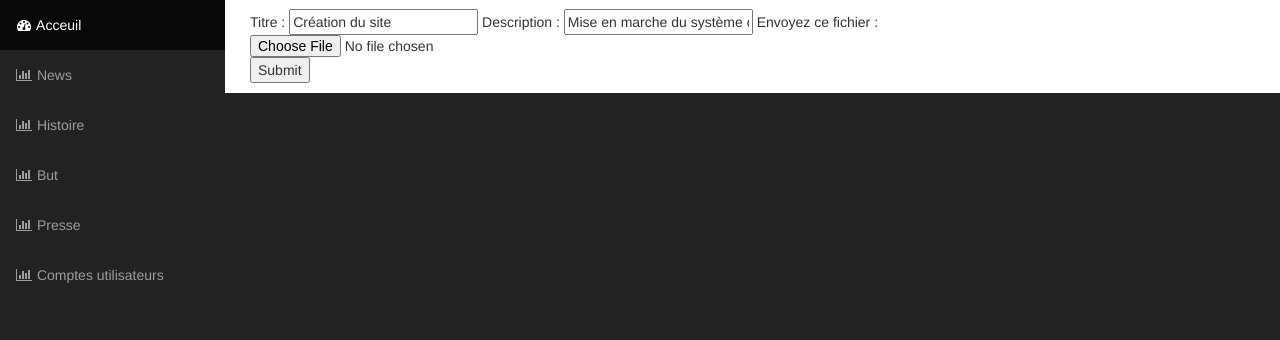
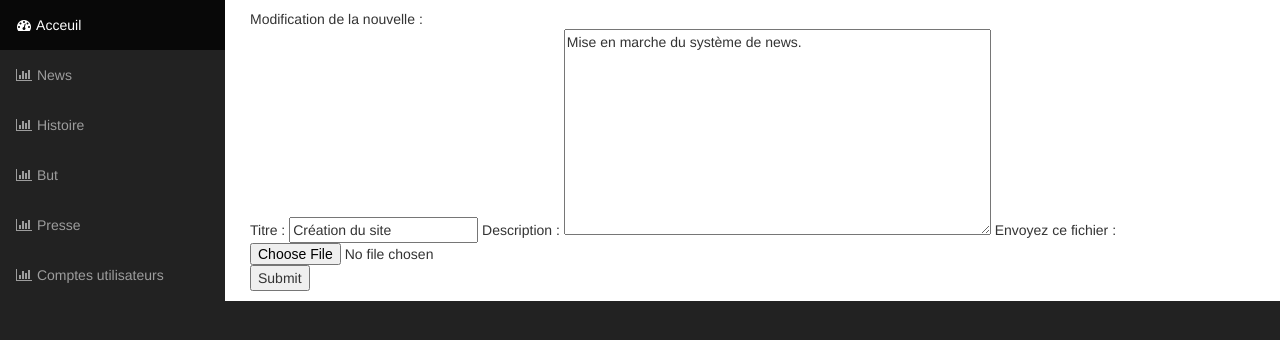
Before and after one commit to dhreirack/siteppe, a PHP site: page /index.php?controller=news&action=modify&id=1 in a window 1280 px wide. Shown: the part 51-391 px from the top of the page. Run offline with PHP 8.4, Linux system fonts and the light colour scheme; data comes from the database, SQL or seed files in the repository; some libraries are stand-ins or nearby versions.

Commit message:
Modify textarea

```diff
--- a/siteadmin/index.php
+++ b/siteadmin/index.php
@@ -260,11 +260,17 @@
 
 
     </script>
+
     <script type="text/javascript">
       CKEDITOR.replace( 'corpsarticle' );
+      </script>
+
+      <script type="text/javascript">
+      CKEDITOR.replace( 'descriptionmodif' );
+      </script>
 
 
-    </script>
+
 </body>
 
 </html>
--- a/siteadmin/page/news/modify.php
+++ b/siteadmin/page/news/modify.php
@@ -1,6 +1,8 @@
+Modification de la nouvelle :
 <form action="index.php?action=update&id=<?php echo $lanews->id ; ?>" enctype="multipart/form-data" method="post">
 	Titre : <input type="text" name="titre" value="<?php echo $lanews->titre ; ?>">
-	Description : <input type="text" name="description"  value="<?php echo $lanews->description ; ?>">
+	Description :
+	<textarea rows="10" cols="50" id="descriptionmodif" name="description" ><?php echo htmlentities($lanews->description); ?></textarea>
 	<!-- MAX_FILE_SIZE doit précéder le champ input de type file -->
   <input type="hidden" name="MAX_FILE_SIZE" value="30000" />
   <!-- Le nom de l'élément input détermine le nom dans le tableau $_FILES -->
```
